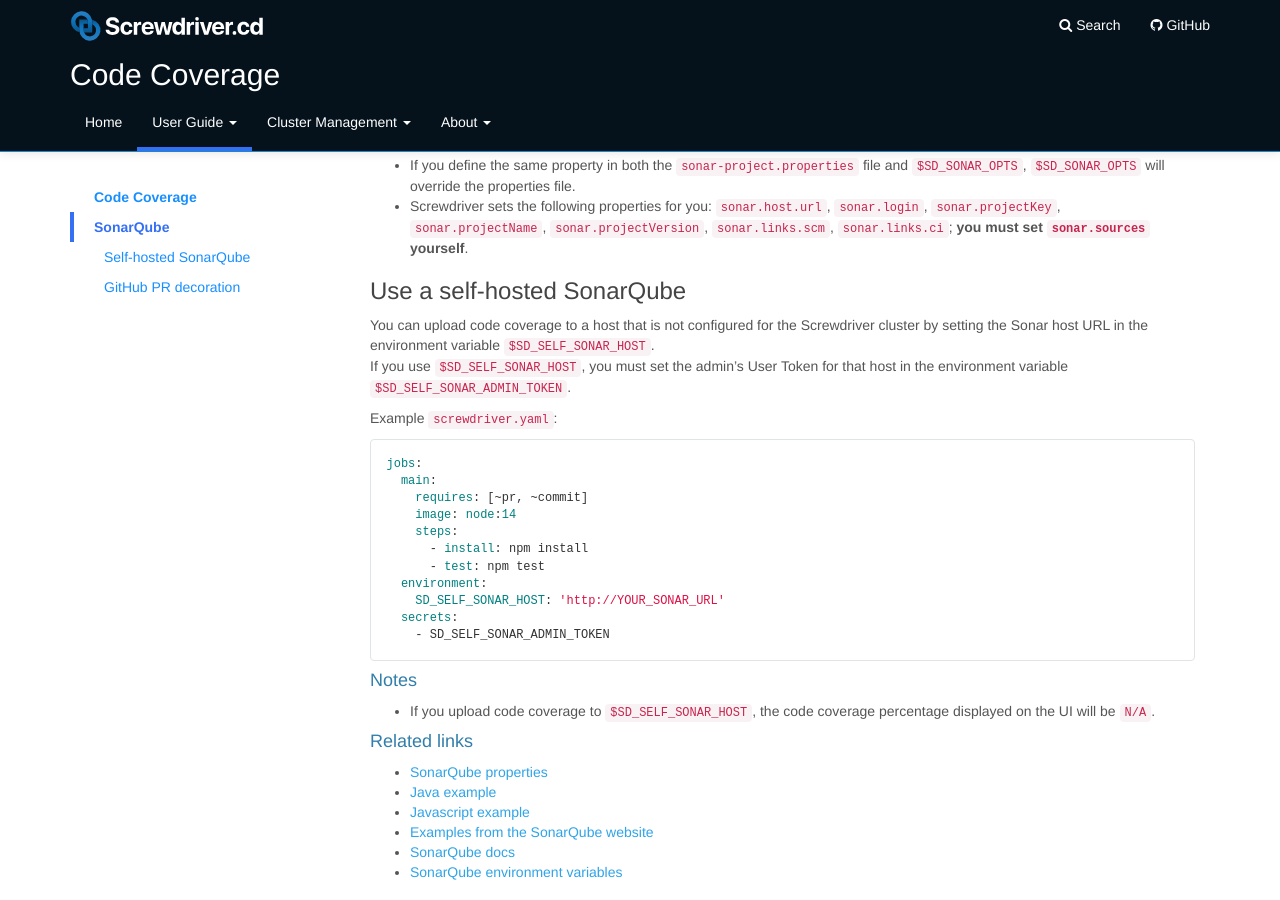
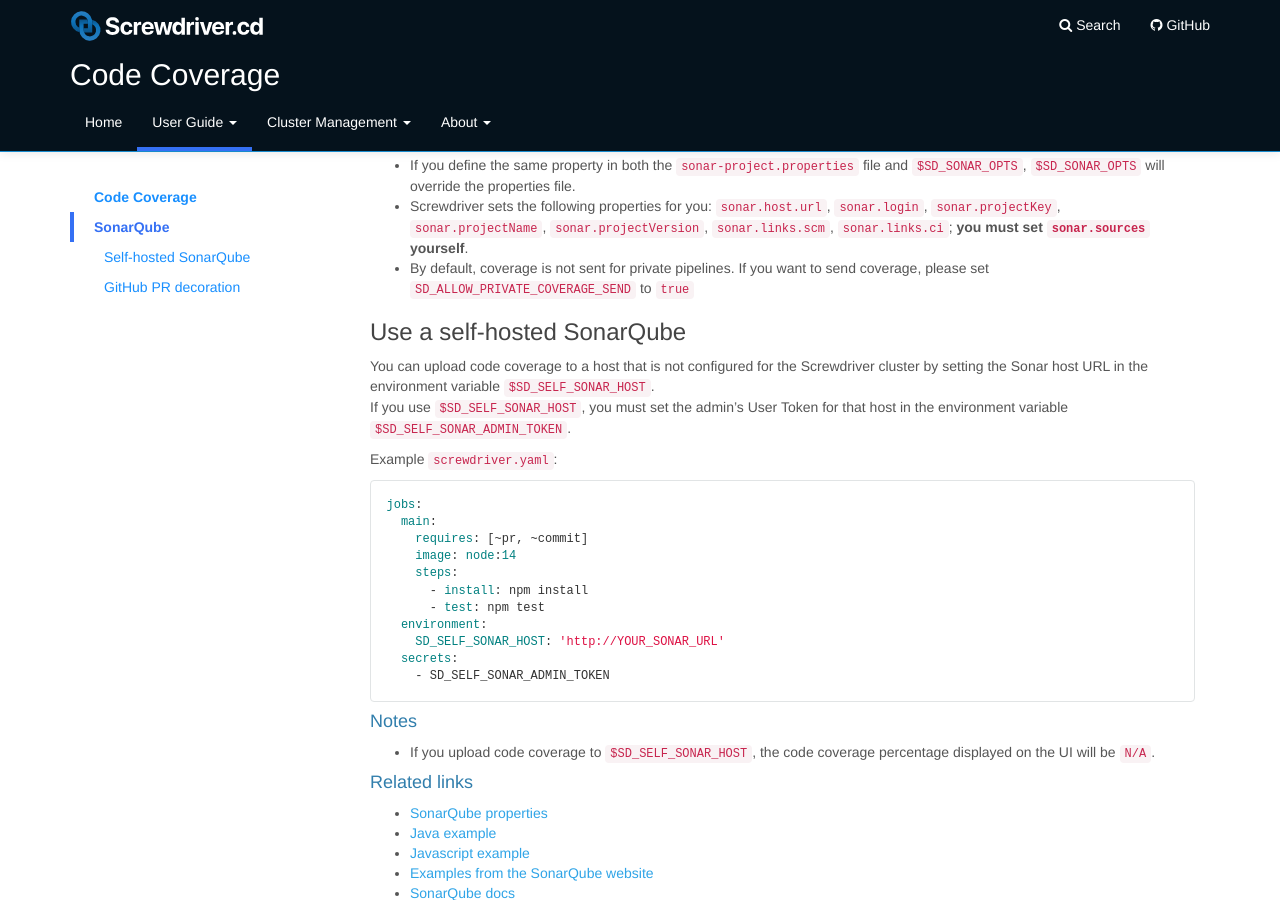
Before and after one commit to screwdriver-cd/guide, a Jekyll site: the page built from docs/user-guide/configuration/code-coverage.md, in a window 1280 px wide and 900 px high, scrolled down 1347 px. Built offline with Jekyll 4.4.1, drawn with Linux system fonts in a browser that asks for light colours.

Commit message:
feat(2520): add SD_ALLOW_PRIVATE_COVERAGE_SEND to the document (#583)

```diff
--- a/docs/user-guide/configuration/code-coverage.md
+++ b/docs/user-guide/configuration/code-coverage.md
@@ -62,6 +62,7 @@ jobs:
 
 - If you define the same property in both the `sonar-project.properties` file and `$SD_SONAR_OPTS`, `$SD_SONAR_OPTS` will override the properties file.
 - Screwdriver sets the following properties for you: `sonar.host.url`, `sonar.login`, `sonar.projectKey`, `sonar.projectName`, `sonar.projectVersion`, `sonar.links.scm`, `sonar.links.ci`; **you must set `sonar.sources` yourself**.
+- By default, coverage is not sent for private pipelines. If you want to send coverage, please set `SD_ALLOW_PRIVATE_COVERAGE_SEND` to `true`
 
 ### Use a self-hosted SonarQube
 
```
Also changed, not shown: docs/ja/user-guide/configuration/code-coverage.md (+1 -0 lines), docs/ja/user-guide/environment-variables.md (+1 -0 lines), docs/user-guide/environment-variables.md (+1 -0 lines).
